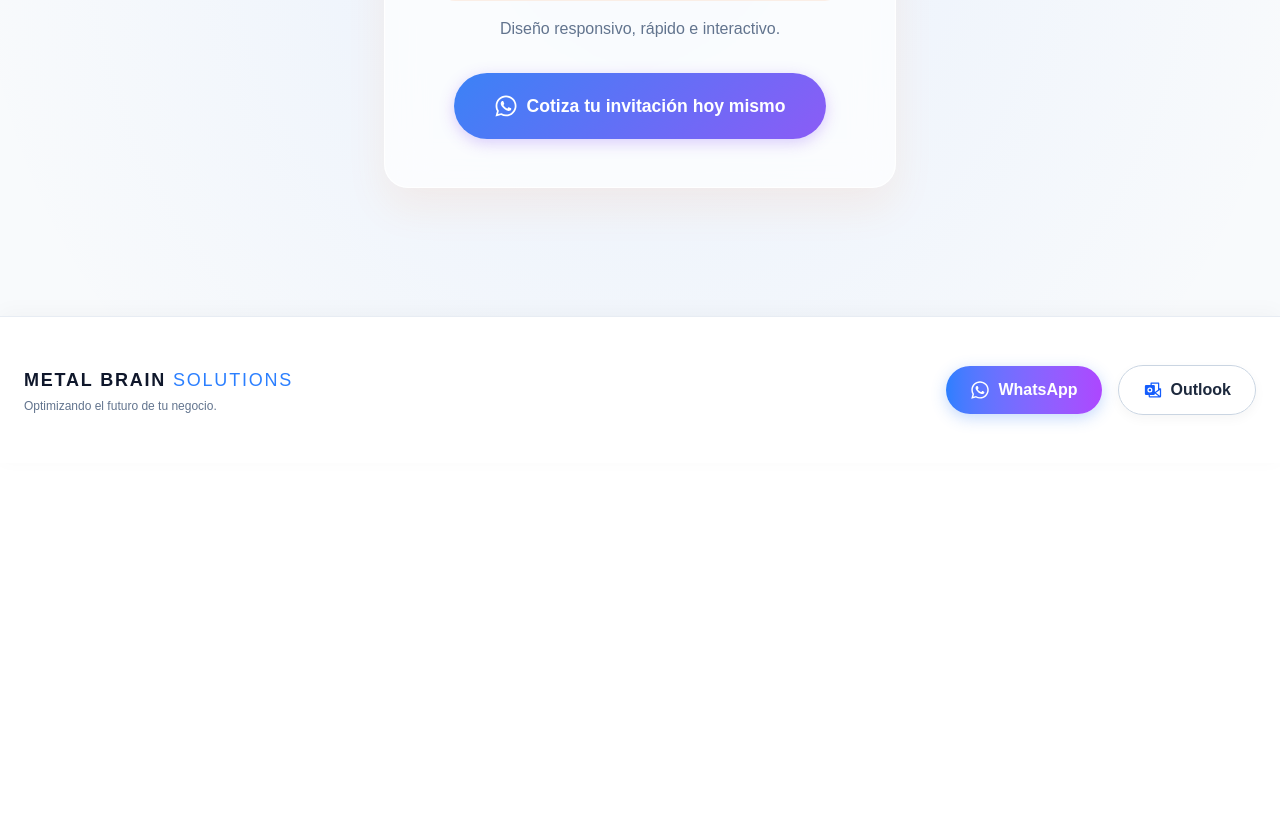
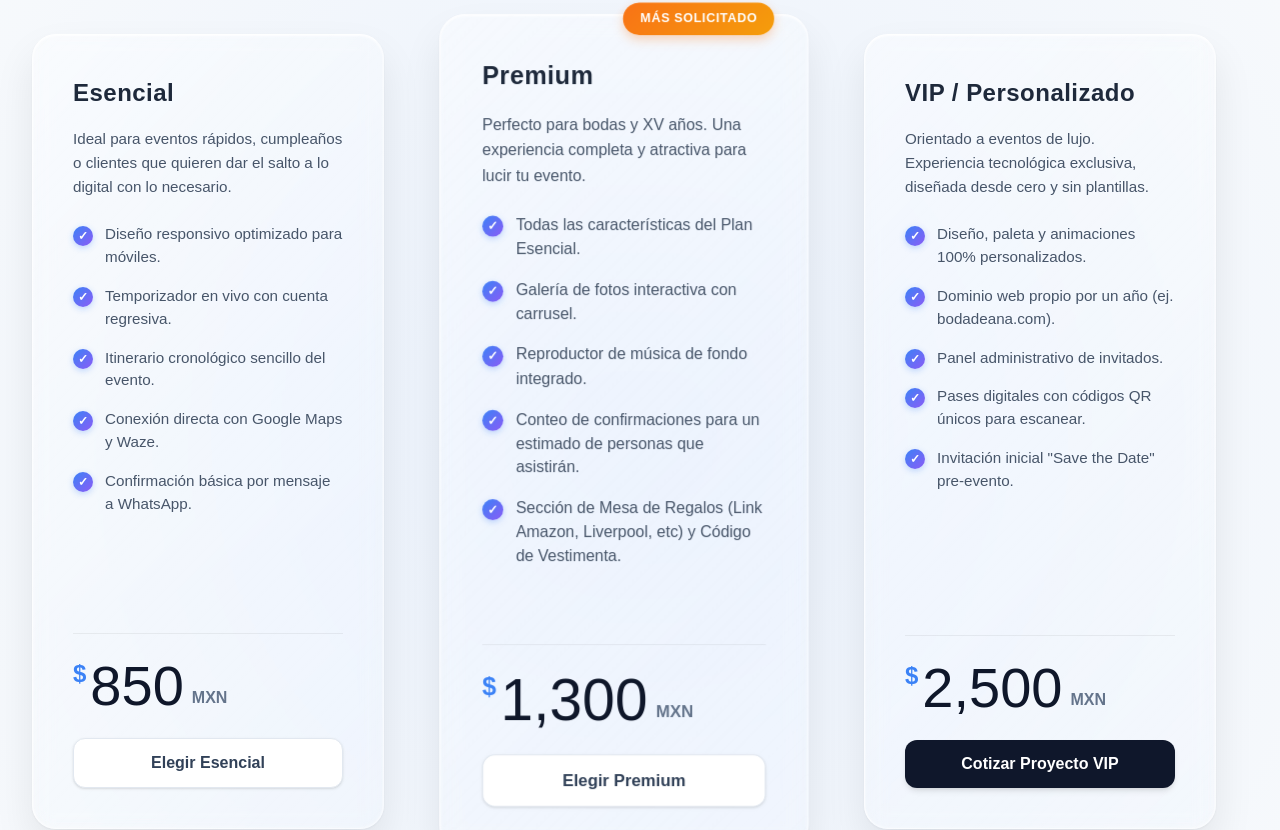
Before and after one commit to D3z7r0/Metal-Brain-Solutions, a Next.js app: page /invitaciones in a window 1280 px wide. Shown: the part 1637-2467 px from the top of the page. Before the commit the page ends 2100 px from the top, so only its background shows below. Built offline with nearby package versions, Linux system fonts and the light colour scheme.

Commit message:
Page: Invitacion terminada

```diff
--- a/app/invitaciones/invitaciones.module.css
+++ b/app/invitaciones/invitaciones.module.css
@@ -145,3 +145,163 @@
   transform: translateY(-3px);
   box-shadow: 0 8px 25px rgba(139, 92, 246, 0.5);
 }
+
+
+
+
+/* --- CRYSTAL GLASS PRICING CARD --- */
+.crystalCard {
+  position: relative;
+  display: flex;
+  flex-direction: column;
+  justify-content: space-between; /* Mantiene el header arriba y el precio abajo */
+  width: 100%;
+  max-width: 22rem;
+  min-height: 28rem;
+  padding: 2.5rem;
+  border-radius: 24px;
+  margin-top: 50px;
+
+  /* Efecto Crystal: Gradiente diagonal muy sutil y bordes asimétricos para simular luz */
+  background: linear-gradient(135deg, rgba(255, 255, 255, 0.4) 0%, rgba(255, 255, 255, 0.05) 100%);
+  backdrop-filter: blur(10px) saturate(120%);
+  -webkit-backdrop-filter: blur(10px) saturate(120%);
+
+  /* Bisel del cristal brillante en top/left */
+  border: 1px solid rgba(255, 255, 255, 0.4);
+  border-top: 1px solid rgba(255, 255, 255, 0.9);
+  border-left: 1px solid rgba(255, 255, 255, 0.7);
+
+  /* Sombra interna para el grosor del cristal y sombra externa profunda */
+  box-shadow:
+    inset 0 1px 2px rgba(255, 255, 255, 0.9),
+    inset 0 -1px 2px rgba(255, 255, 255, 0.2),
+    0 20px 40px rgba(0, 0, 0, 0.08),
+    0 1px 3px rgba(0, 0, 0, 0.05);
+
+  transition: transform 0.4s cubic-bezier(0.4, 0, 0.2, 1), box-shadow 0.4s ease;
+}
+
+.crystalCard:hover {
+  transform: translateY(-8px);
+  box-shadow:
+    inset 0 1px 2px rgba(255, 255, 255, 1),
+    inset 0 -1px 2px rgba(255, 255, 255, 0.3),
+    0 30px 60px rgba(59, 130, 246, 0.15),
+    0 4px 12px rgba(0, 0, 0, 0.05);
+}
+
+.crystalHeader {
+  font-size: 1.5rem;
+  font-weight: 800;
+  color: #1e293b;
+  margin-bottom: 1rem;
+  letter-spacing: 0.02em;
+}
+
+.crystalText {
+  color: #475569;
+  font-size: 0.95rem;
+  line-height: 1.6;
+}
+
+.crystalPriceContainer {
+  margin-top: 2rem;
+  padding-top: 1.5rem;
+  border-top: 1px solid rgba(0, 0, 0, 0.06); /* Línea divisoria muy sutil */
+}
+
+.crystalPrice {
+  font-size: 3.5rem;
+  font-weight: 500;
+  color: #0f172a;
+  display: flex;
+  align-items: flex-start;
+  gap: 0.25rem;
+  line-height: 1;
+}
+
+.crystalCurrency {
+  font-size: 1.5rem;
+  font-weight: 700;
+  color: #3b82f6; /* Acento azul */
+  margin-top: 0.25rem;
+}
+
+.crystalSuffix {
+  font-size: 1rem;
+  font-weight: 600;
+  color: #64748b;
+  align-self: flex-end;
+  margin-bottom: 0.5rem;
+  margin-left: 0.25rem;
+}
+
+
+
+
+
+
+/* --- GRID DE PRECIOS --- */
+.pricingGrid {
+  display: grid;
+  grid-template-columns: repeat(auto-fit, minmax(320px, 1fr));
+  gap: 2rem;
+  max-width: 76rem;
+  margin: 4rem auto;
+  align-items: stretch; /* Asegura que todas las tarjetas midan lo mismo */
+}
+
+/* --- ESTILOS DE LA LISTA Y BULLETS --- */
+.featureList {
+  list-style: none;
+  padding: 0;
+  margin: 1.5rem 0 2.5rem 0;
+  display: flex;
+  flex-direction: column;
+  gap: 1rem;
+}
+
+.featureItem {
+  position: relative;
+  padding-left: 2rem;
+  color: #475569;
+  font-size: 0.95rem;
+  line-height: 1.5;
+  font-weight: 500;
+}
+
+/* El Bullet Personalizado (Círculo con Check y Gradiente) */
+.featureItem::before {
+  content: '✓';
+  position: absolute;
+  left: 0;
+  top: 0.15rem; /* Alineación fina con la primera línea de texto */
+  display: flex;
+  align-items: center;
+  justify-content: center;
+  width: 1.25rem;
+  height: 1.25rem;
+  background: linear-gradient(135deg, #3b82f6, #8b5cf6);
+  color: white;
+  font-size: 0.75rem;
+  font-weight: 900;
+  border-radius: 50%;
+  box-shadow: 0 2px 6px rgba(59, 130, 246, 0.3);
+}
+
+/* Un badge opcional para resaltar el plan más vendido */
+.popularBadge {
+  position: absolute;
+  top: -12px;
+  right: 2rem;
+  background: linear-gradient(135deg, #f97316, #f59e0b);
+  color: white;
+  font-size: 0.75rem;
+  font-weight: 800;
+  text-transform: uppercase;
+  letter-spacing: 0.05em;
+  padding: 0.4rem 1rem;
+  border-radius: 99px;
+  box-shadow: 0 4px 10px rgba(249, 115, 22, 0.3);
+}
--- a/app/invitaciones/page.tsx
+++ b/app/invitaciones/page.tsx
@@ -101,23 +101,106 @@ export default function InvitacionesPage() {
         </div>
       </div>
 
-      {/* PRECIO Y CTA */}
-      <div className={styles.pricingSection}>
-        <h2 className="text-2xl font-bold text-slate-800">Crea una experiencia única</h2>
-        <div className={styles.priceBadge}>
-          Desde $1,300 MXN
+      {/* SECCIÓN DE PLANES Y PRECIOS */}
+      <div className="text-center mt-20 mb-10">
+        <h2 className="text-3xl md:text-4xl font-bold text-slate-900">Nuestros Planes</h2>
+        <p className="text-slate-500 mt-3 font-medium">Soluciones a la medida para cada tipo de celebración.</p>
+      </div>
+
+      <div className={styles.pricingGrid}>
+
+        {/* PLAN 1: ESENCIAL */}
+        <div className={styles.crystalCard}>
+          <div>
+            <h3 className={styles.crystalHeader}>Esencial</h3>
+            <p className={styles.crystalText}>
+              Ideal para eventos rápidos, cumpleaños o clientes que quieren dar el salto a lo digital con lo necesario.
+            </p>
+            <ul className={styles.featureList}>
+              <li className={styles.featureItem}>Diseño responsivo optimizado para móviles.</li>
+              <li className={styles.featureItem}>Temporizador en vivo con cuenta regresiva.</li>
+              <li className={styles.featureItem}>Itinerario cronológico sencillo del evento.</li>
+              <li className={styles.featureItem}>Conexión directa con Google Maps y Waze.</li>
+              <li className={styles.featureItem}>Confirmación básica por mensaje a WhatsApp.</li>
+            </ul>
+          </div>
+          <div className={styles.crystalPriceContainer}>
+            <div className={styles.crystalPrice}>
+              <span className={styles.crystalCurrency}>$</span>850<span className={styles.crystalSuffix}>MXN</span>
+            </div>
+            <a
+            href="https://wa.me/525543079745?text=Hola%20MBS,%20me%20interesa%20la%20invitación%20Esencial"
+            target="_blank"
+            rel="noopener noreferrer">
+            <button className="w-full mt-6 bg-white border border-slate-200 text-slate-700 font-bold py-3 rounded-xl hover:border-blue-400 hover:text-blue-600 transition-colors shadow-sm">
+              Elegir Esencial
+            </button>
+          </a>
+          </div>
         </div>
-        <p className="text-slate-500 font-medium mb-2">Diseño responsivo, rápido e interactivo.</p>
 
-        <a
-          href="https://wa.me/525543079745?text=Hola,%20me%20interesa%20cotizar%20una%20invitación%20digital"
-          target="_blank"
-          rel="noopener noreferrer"
-          className={styles.btnPrimary}
-        >
-          <FaWhatsapp className="text-2xl" />
-          Cotiza tu invitación hoy mismo
-        </a>
+        {/* PLAN 2: PREMIUM (El más vendido) */}
+        <div className={`${styles.crystalCard} border-blue-400/40 shadow-[0_20px_50px_rgba(59,130,246,0.1)] scale-105 z-10`}>
+          <div className={styles.popularBadge}>Más Solicitado</div>
+          <div>
+            <h3 className={styles.crystalHeader}>Premium</h3>
+            <p className={styles.crystalText}>
+              Perfecto para bodas y XV años. Una experiencia completa y atractiva para lucir tu evento.
+            </p>
+            <ul className={styles.featureList}>
+              <li className={styles.featureItem}>Todas las características del Plan Esencial.</li>
+              <li className={styles.featureItem}>Galería de fotos interactiva con carrusel.</li>
+              <li className={styles.featureItem}>Reproductor de música de fondo integrado.</li>
+              <li className={styles.featureItem}>Conteo de confirmaciones para un estimado de personas que asistirán.</li>
+              <li className={styles.featureItem}>Sección de Mesa de Regalos (Link Amazon, Liverpool, etc) y Código de Vestimenta.</li>
+            </ul>
+          </div>
+          <div className={styles.crystalPriceContainer}>
+            <div className={styles.crystalPrice}>
+              <span className={styles.crystalCurrency}>$</span>1,300<span className={styles.crystalSuffix}>MXN</span>
+            </div>
+            <a
+            href="https://wa.me/525543079745?text=Hola%20MBS,%20me%20interesa%20la%20invitación%20Premium"
+            target="_blank"
+            rel="noopener noreferrer">
+            <button className="w-full mt-6 bg-white border border-slate-200 text-slate-700 font-bold py-3 rounded-xl hover:border-blue-400 hover:text-blue-600 transition-colors shadow-sm">
+              Elegir Premium
+            </button>
+          </a>
+          </div>
+        </div>
+
+        {/* PLAN 3: VIP */}
+        <div className={styles.crystalCard}>
+          <div>
+            <h3 className={styles.crystalHeader}>VIP / Personalizado</h3>
+            <p className={styles.crystalText}>
+              Orientado a eventos de lujo. Experiencia tecnológica exclusiva, diseñada desde cero y sin plantillas.
+            </p>
+            <ul className={styles.featureList}>
+              <li className={styles.featureItem}>Diseño, paleta y animaciones 100% personalizados.</li>
+              <li className={styles.featureItem}>Dominio web propio por un año (ej. bodadeana.com).</li>
+              <li className={styles.featureItem}>Panel administrativo de invitados.</li>
+              <li className={styles.featureItem}>Pases digitales con códigos QR únicos para escanear.</li>
+              <li className={styles.featureItem}>Invitación inicial "Save the Date" pre-evento.</li>
+            </ul>
+          </div>
+          <div className={styles.crystalPriceContainer}>
+            <div className={styles.crystalPrice}>
+              <span className={styles.crystalCurrency}>$</span>2,500<span className={styles.crystalSuffix}>MXN</span>
+            </div>
+            <a
+            href="https://wa.me/525543079745?text=Hola%20MBS,%20me%20interesa%20la%20invitación%20VIP"
+            target="_blank"
+            rel="noopener noreferrer">
+            <button className="w-full mt-6 bg-slate-900 text-white font-bold py-3 rounded-xl hover:bg-slate-800 transition-colors shadow-md">
+              Cotizar Proyecto VIP
+            </button>
+          </a>
+
+          </div>
+        </div>
+
       </div>
 
     </div>
--- a/app/page.module.css
+++ b/app/page.module.css
@@ -121,8 +121,8 @@
   width: 3rem;
   height: 3rem;
   background: #ffffff;
-  border: 2px solid #8b5cf6;
-  border-radius: 50%;
+  border: 2px solid rgb(139, 92, 246,0.8);
+  border-radius: 25%;
   box-shadow: 0 0 15px rgba(139, 92, 246, 0.2);
   color: #f97316;
   font-size: 1.25rem;
--- a/components/BackgroundCanvas.tsx
+++ b/components/BackgroundCanvas.tsx
@@ -19,7 +19,6 @@ function RotatingCube({ position, size = 1, speed = 1 }: { position: [number, nu
     <Float speed={1} rotationIntensity={1} floatIntensity={1.5}>
       <mesh ref={meshRef} position={position}>
         <boxGeometry args={[size, size, size]} />
-        {/* Opacidad al 80% y color brillante para comprobar visibilidad */}
         <meshBasicMaterial color="#8b5cf6" wireframe transparent opacity={0.2} />      </mesh>
     </Float>
   );
@@ -33,7 +32,7 @@ export default function BackgroundCanvas() {
       left: 0,
       width: '100vw',
       height: '100vh',
-      zIndex: 10, /* ¡Cambio clave aquí! De -10 a 0 */
+      zIndex: 10,
       pointerEvents: 'none'
     }}>
       <Canvas camera={{ position: [0, 0, 8], fov: 50 }}>
```
